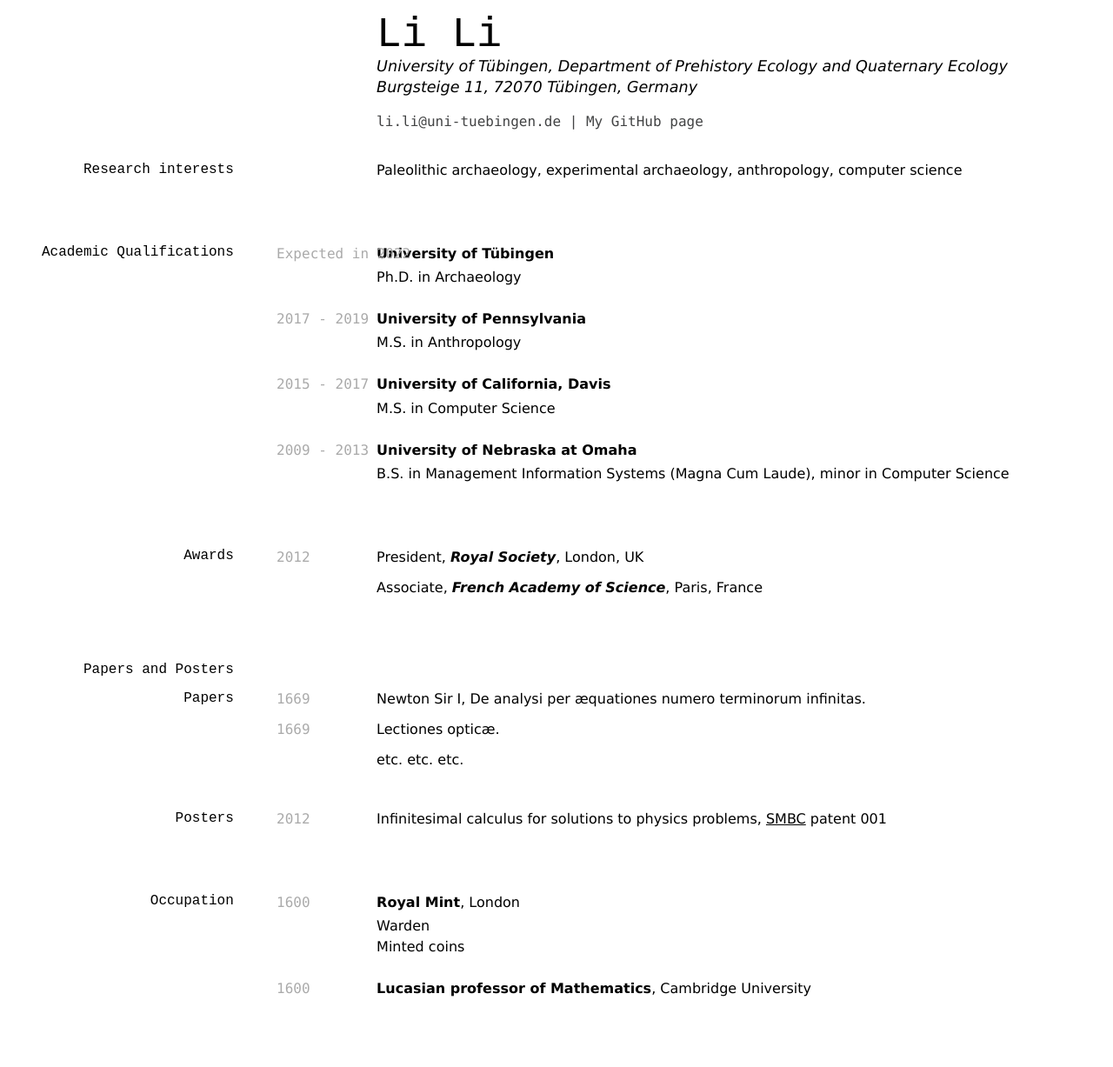
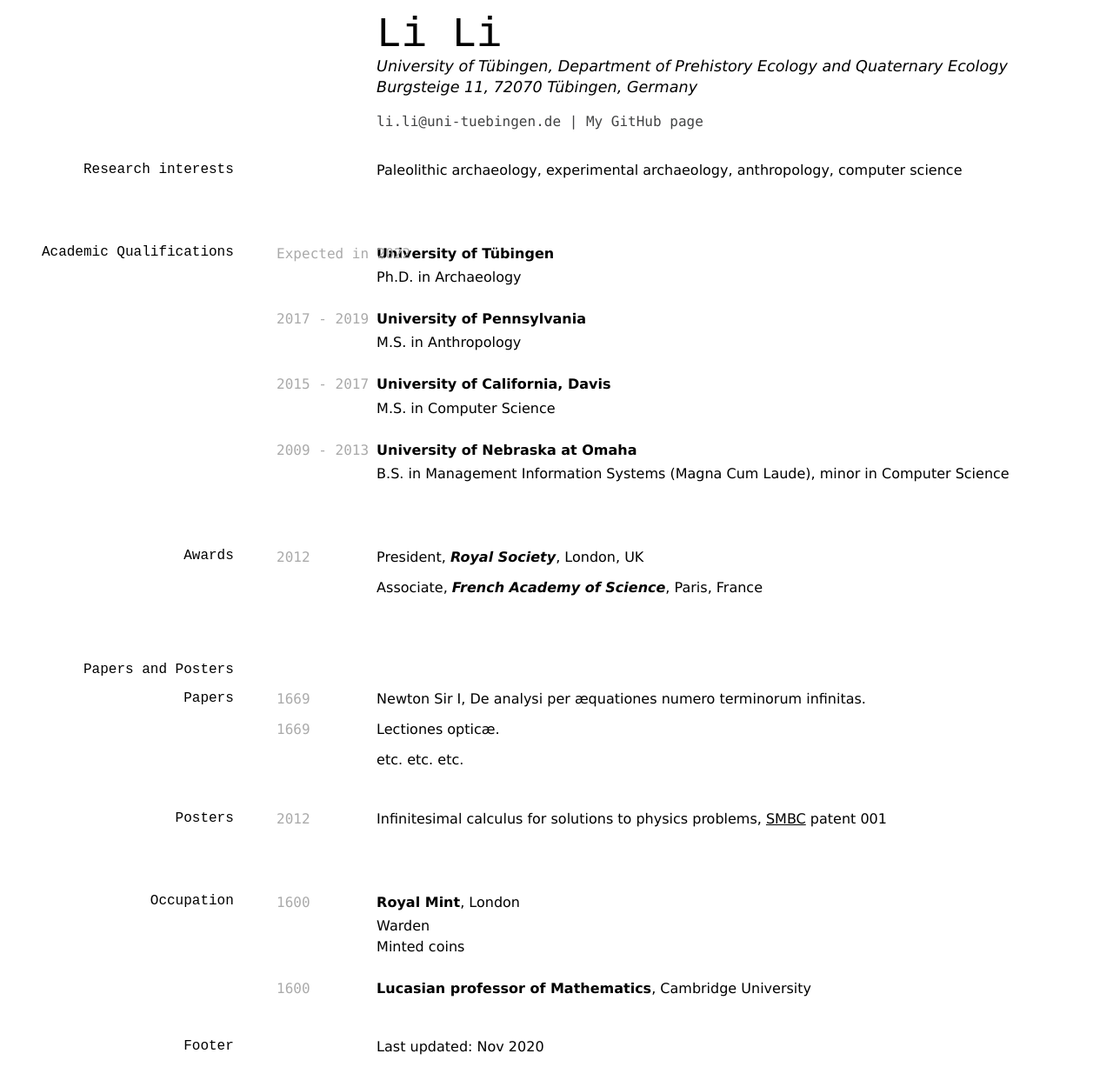
Before and after one commit to lili0824/lili, a Jekyll site: the page built from cv.md, in a window 1280 px wide. Shown: the whole page at 87% size. Built offline with Jekyll 4.4.1, drawn with Linux system fonts in a browser that asks for light colours; before the commit the page ends 1160 px from its top, so only the background shows below that.

Commit message:
Update cv.md

```diff
--- a/cv.md
+++ b/cv.md
@@ -78,6 +78,6 @@ __Lucasian professor of Mathematics__, Cambridge University
 
 
 
-<!-- ### Footer
+### Footer
 
-Last updated: May 2013 -->
+Last updated: Nov 2020
```
